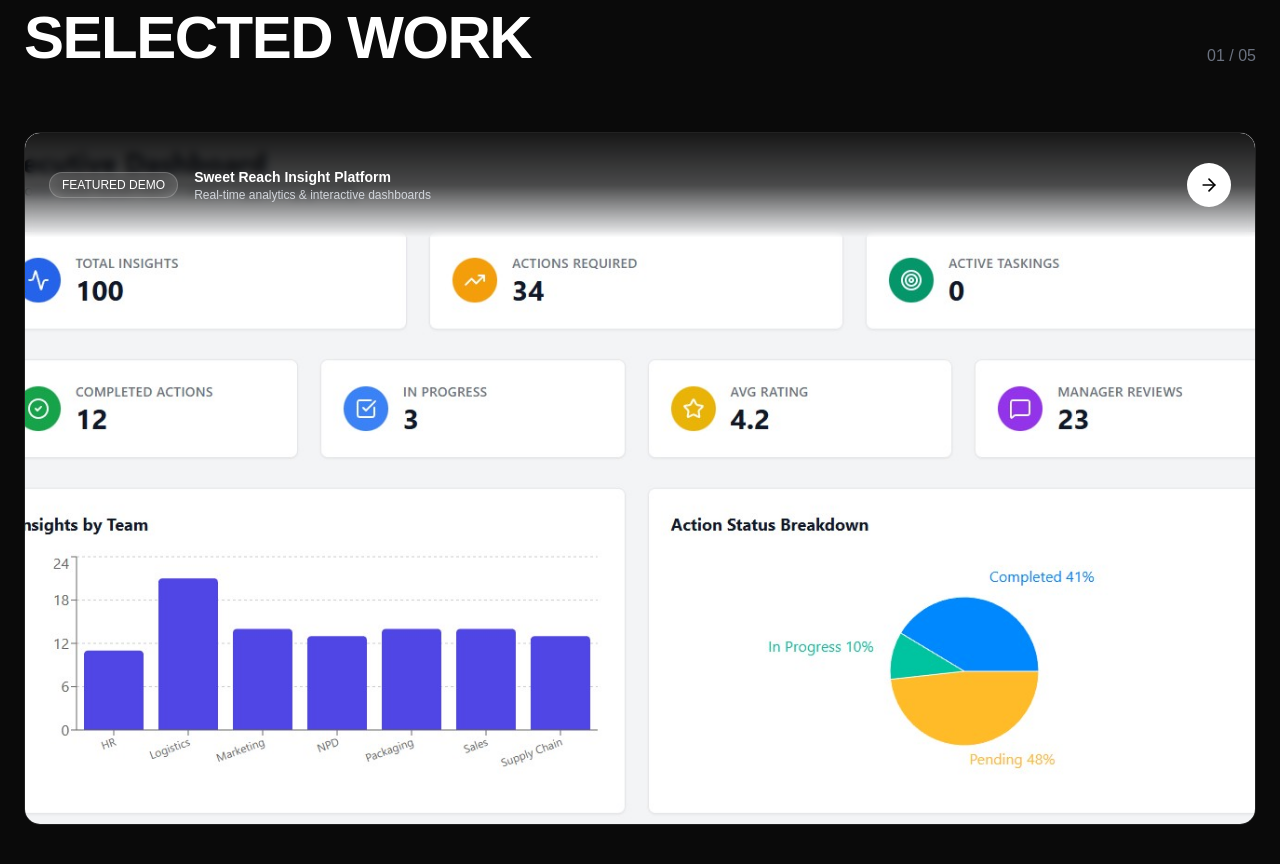
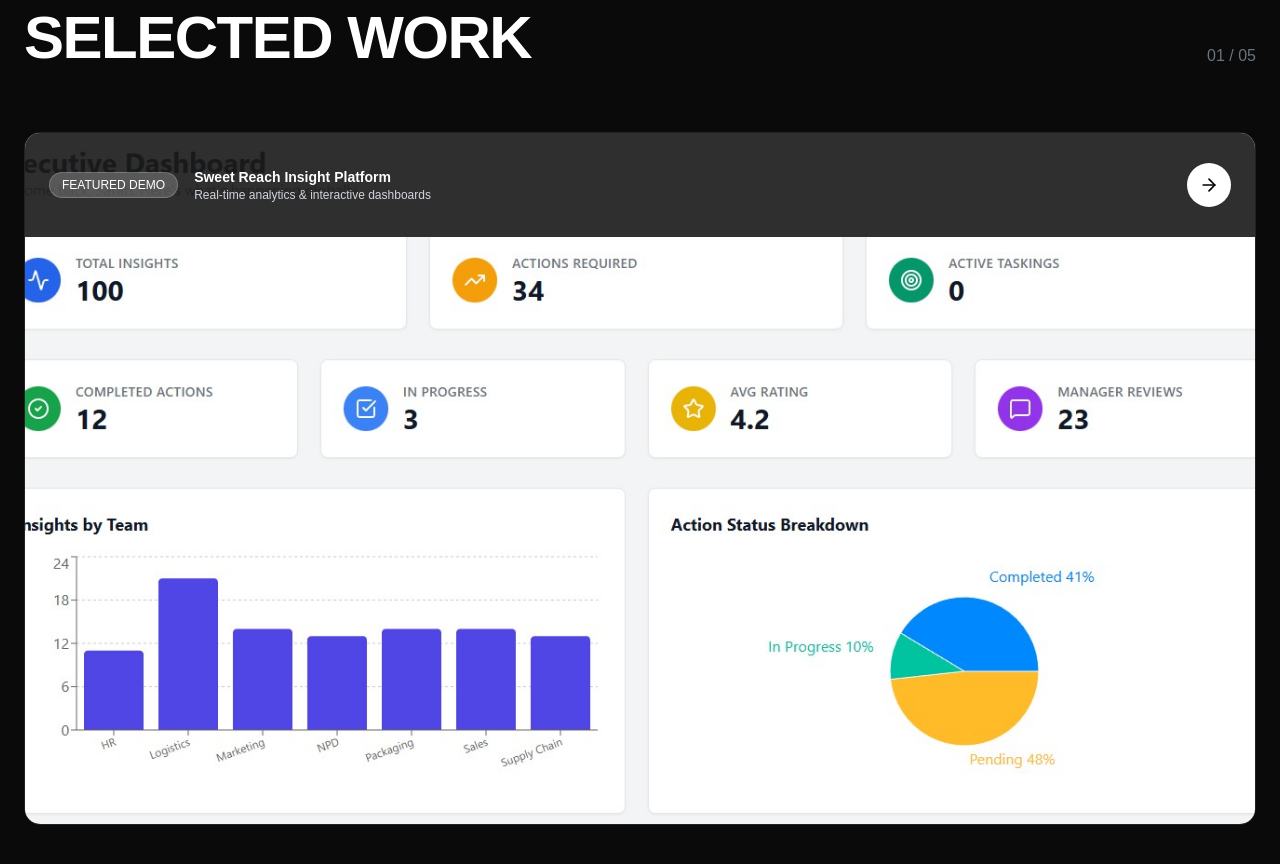
Before and after one commit to vincerhodes/jimfolio-monorepo, a Next.js app in the folder apps/jimfolio/: page / in a window 1280 px wide. Shown: the part 920-1784 px from the top of the page. Built offline with nearby package versions, Linux system fonts and the light colour scheme.

Commit message:
updated card banner

```diff
--- a/apps/jimfolio/app/page.tsx
+++ b/apps/jimfolio/app/page.tsx
@@ -58,68 +58,43 @@ export default function Home() {
             whileInView={{ opacity: 1, y: 0 }}
             viewport={{ once: true }}
             transition={{ duration: 0.6 }}
-            className="relative w-full"
-            style={{ perspective: '1000px' }}
+            className="relative w-full aspect-video rounded-2xl overflow-hidden border border-white/10 group-hover:border-white/30 transition-all duration-500"
           >
-            {/* 3D Flip Container */}
-            <div className="relative aspect-video w-full transition-transform duration-700 ease-out group-hover:[transform:rotateY(180deg)]" style={{ transformStyle: 'preserve-3d' }}>
-
-              {/* Front Card */}
-              <div
-                className="absolute inset-0 rounded-2xl overflow-hidden border border-white/10"
-                style={{ backfaceVisibility: 'hidden' }}
-              >
+            {/* Front Image */}
             <img
               src="/assets/Sweet-Reach_card_front.jpg"
               alt="Sweet Reach Dashboard"
-                  className="w-full h-full object-cover"
+              className="absolute inset-0 w-full h-full object-cover transition-opacity duration-500 group-hover:opacity-0"
             />
 
-                {/* Top Banner Overlay - Front */}
-                <div className="absolute top-0 left-0 right-0 h-[15%] bg-gradient-to-b from-black/90 via-black/70 to-transparent backdrop-blur-sm px-6 py-4 flex items-center justify-between">
+            {/* Back Image */}
+            <img
+              src="/assets/Sweet-Reach_card_back.png"
+              alt="Sweet Reach Features"
+              className="absolute inset-0 w-full h-full object-cover opacity-0 transition-opacity duration-500 group-hover:opacity-100"
+            />
+
+            {/* Top Banner Overlay - Always Visible */}
+            <div className="absolute top-0 left-0 right-0 h-[15%] bg-[#1a1a1a]/90 px-6 py-4 flex items-center justify-between z-10 transition-all duration-500">
               <div className="flex items-center gap-4">
-                    <div className="bg-white/20 backdrop-blur-md px-3 py-1 rounded-full text-xs border border-white/20 font-medium">
-                      FEATURED DEMO
+                <div className="bg-white/20 px-3 py-1 rounded-full text-xs border border-white/20 font-medium group-hover:bg-emerald-500/20 group-hover:border-emerald-400/30 group-hover:text-emerald-300 transition-all duration-500">
+                  <span className="group-hover:hidden">FEATURED DEMO</span>
+                  <span className="hidden group-hover:inline">LIVE DEMO</span>
                 </div>
                 <div className="text-white">
-                      <h3 className="font-bold text-sm">Sweet Reach Insight Platform</h3>
-                      <p className="text-xs text-gray-300">Real-time analytics & interactive dashboards</p>
+                  <h3 className="font-bold text-sm transition-all duration-500">
+                    <span className="group-hover:hidden">Sweet Reach Insight Platform</span>
+                    <span className="hidden group-hover:inline">Click to Explore</span>
+                  </h3>
+                  <p className="text-xs text-gray-300 transition-all duration-500">
+                    <span className="group-hover:hidden">Real-time analytics & interactive dashboards</span>
+                    <span className="hidden group-hover:inline">Experience the full platform in action</span>
+                  </p>
                 </div>
               </div>
               <div className="p-3 bg-white text-black rounded-full group-hover:scale-110 transition-transform duration-300">
                 <ArrowRight size={20} />
               </div>
-                </div>
-              </div>
-
-              {/* Back Card */}
-              <div
-                className="absolute inset-0 rounded-2xl overflow-hidden border border-white/10"
-                style={{ backfaceVisibility: 'hidden', transform: 'rotateY(180deg)' }}
-              >
-                <img
-                  src="/assets/Sweet-Reach_card_back.png"
-                  alt="Sweet Reach Features"
-                  className="w-full h-full object-cover"
-                />
-
-                {/* Top Banner Overlay - Back */}
-                <div className="absolute top-0 left-0 right-0 h-[15%] bg-gradient-to-b from-black/90 via-black/70 to-transparent backdrop-blur-sm px-6 py-4 flex items-center justify-between">
-                  <div className="flex items-center gap-4">
-                    <div className="bg-emerald-500/20 backdrop-blur-md px-3 py-1 rounded-full text-xs border border-emerald-400/30 font-medium text-emerald-300">
-                      LIVE DEMO
-                    </div>
-                    <div className="text-white">
-                      <h3 className="font-bold text-sm">Click to Explore</h3>
-                      <p className="text-xs text-gray-300">Experience the full platform in action</p>
-                    </div>
-                  </div>
-                  <div className="p-3 bg-white text-black rounded-full scale-110 transition-transform duration-300">
-                    <ArrowRight size={20} />
-                  </div>
-                </div>
-              </div>
-
             </div>
           </motion.div>
         </Link>
```
Lines whose indentation alone changed are shown as unchanged.
